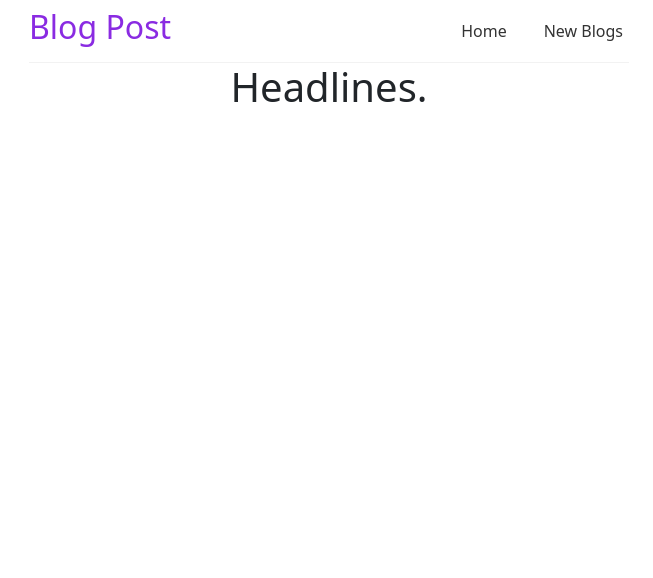
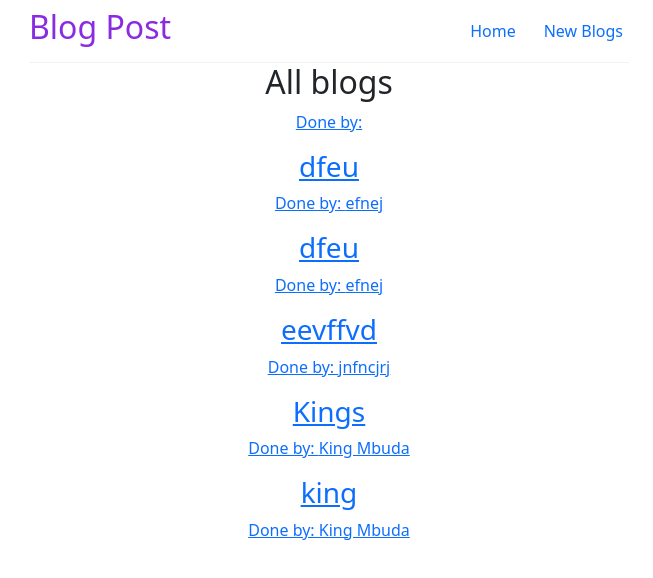
Before and after one commit to MBUDA-BRANICE-NJIRA/BLOG-POST, a React (Create React App) app: page / in a window 1280 px wide. Shown: the top 578 px of the page, without its empty margins (311-964 px from the left). Built offline with nearby package versions, Linux system fonts and the light colour scheme; data requests are answered from the project's data file.

Commit message:
Styled the page using the index.css to make the outlook better

```diff
--- a/Data/db.json
+++ b/Data/db.json
@@ -20,6 +20,18 @@
       "title": "eevffvd",
       "author": "jnfncjrj",
       "body": "fn cjrvnjrv"
+    },
+    {
+      "id": "6322",
+      "title": "Kings",
+      "author": "King Mbuda",
+      "body": "due2cbvye2vch3civucixevucvxu"
+    },
+    {
+      "id": "9c50",
+      "title": "king",
+      "author": "King Mbuda",
+      "body": "ejcbeuvb"
     }
   ]
 }
--- a/src/Components/BlogList.js
+++ b/src/Components/BlogList.js
@@ -5,10 +5,10 @@ const BlogList = ({blogs,title}) => {
             <h2>{title}</h2>
             {blogs.map((blog) =>(
                 <div className="preview" key={blog.id}>
-                    <link to ={`Blog-details/${blog.id}`}>
+                    <Link to ={`Blog-details/${blog.id}`}>
                     <h3>{blog.title}</h3>
                     <p>Done by: {blog.author}</p>
-                    </link>
+                    </Link>
                 </div>
             ))}
         </div>
--- a/src/Components/Home.js
+++ b/src/Components/Home.js
@@ -1,9 +1,14 @@
+import BlogList from "./BlogList";
+import useFetch from "./useFetch";
 
 const Home = () => {
+
+    const {data:blogs}= useFetch('http://localhost:4000/blogs')
+
     return (
         <div className="home">
 
-            <h1>Headlines.</h1>
+            {blogs && <BlogList blogs={blogs} title="All  blogs" />}
 
         </div>
      );
--- a/src/Components/useFetch.js
+++ b/src/Components/useFetch.js
@@ -1,5 +1,6 @@
 import axios from "axios";
 import { useEffect } from "react";
+import { useState } from "react";
 
 
 const useFetch = (url) => {
--- a/src/index.css
+++ b/src/index.css
@@ -23,18 +23,21 @@ code {
   color: blueviolet;
 
 }
-.links{
-  margin-left: 25px auto;
+.navbar .links{
+  margin-left: auto;
+}
+.navbar a{
+  margin-left: 16px;
+  text-decoration: none;
+  padding: 6px;
 }
 
-.nav-links{
-  margin-left: 25px;
-  text-decoration: none;
-  padding: 6px;
-  color: #333;
-
+.navbar a:hover{
+  color: blueviolet;
 }
-.nav-links:hover{
-  color: blueviolet;
-  border: none;
+.content{
+  max-width: 600px;
+  margin: 40px auto;
+  padding: 20px;
+  text-align: left;
 }
```
